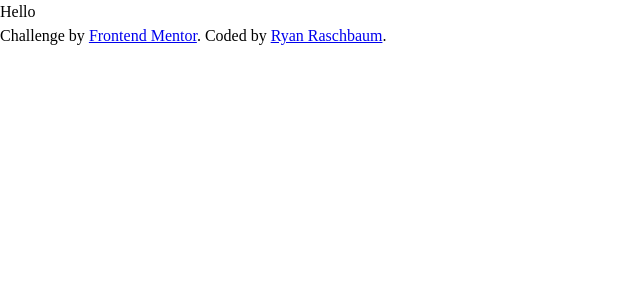
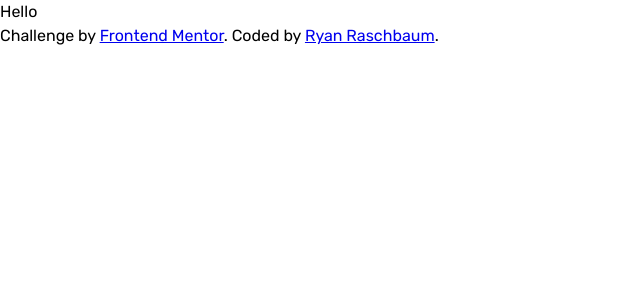
Before and after one commit to rraschbaum/time-tracking-dashboard, a React (Create React App) app: page / in a window 1280 px wide. Shown: the top 300 px of the page, without its empty margins (0-640 px from the left). Built offline with nearby package versions, Linux system fonts and the light colour scheme.

Commit message:
create color variables

```diff
--- a/src/components/GlobalStyles.js
+++ b/src/components/GlobalStyles.js
@@ -1,4 +1,5 @@
 import { createGlobalStyle } from "styled-components";
+import { COLORS } from "../constants";
 
 const GlobalStyles = createGlobalStyle`
 
@@ -15,6 +16,7 @@ const GlobalStyles = createGlobalStyle`
   }
 
   body {
+    font-family: 'Rubik', sans-serif;
     line-height: 1.5;
     -webkit-font-smoothing: antialiased;
   }
@@ -35,6 +37,21 @@ const GlobalStyles = createGlobalStyle`
   #root, #__next {
     isolation: isolate;
   }
+
+  html {
+    --color-violet: hsl(${COLORS.violet});
+    --color-orange: hsl(${COLORS.orange});
+    --color-aqua: hsl(${COLORS.aqua});
+    --color-red: hsl(${COLORS.red});
+    --color-green: hsl(${COLORS.green});
+    --color-purple: hsl(${COLORS.purple});
+    --color-yellow: hsl(${COLORS.yellow});
+    --color-blue-100: hsl(${COLORS.blue[100]});
+    --color-blue-200: hsl(${COLORS.blue[200]});
+    --color-blue-300: hsl(${COLORS.blue[300]});
+    --color-blue-400: hsl(${COLORS.blue[400]});
+    --color-white: hslt(${COLORS.white});
+  }
 `;
 
 export default GlobalStyles;
```
